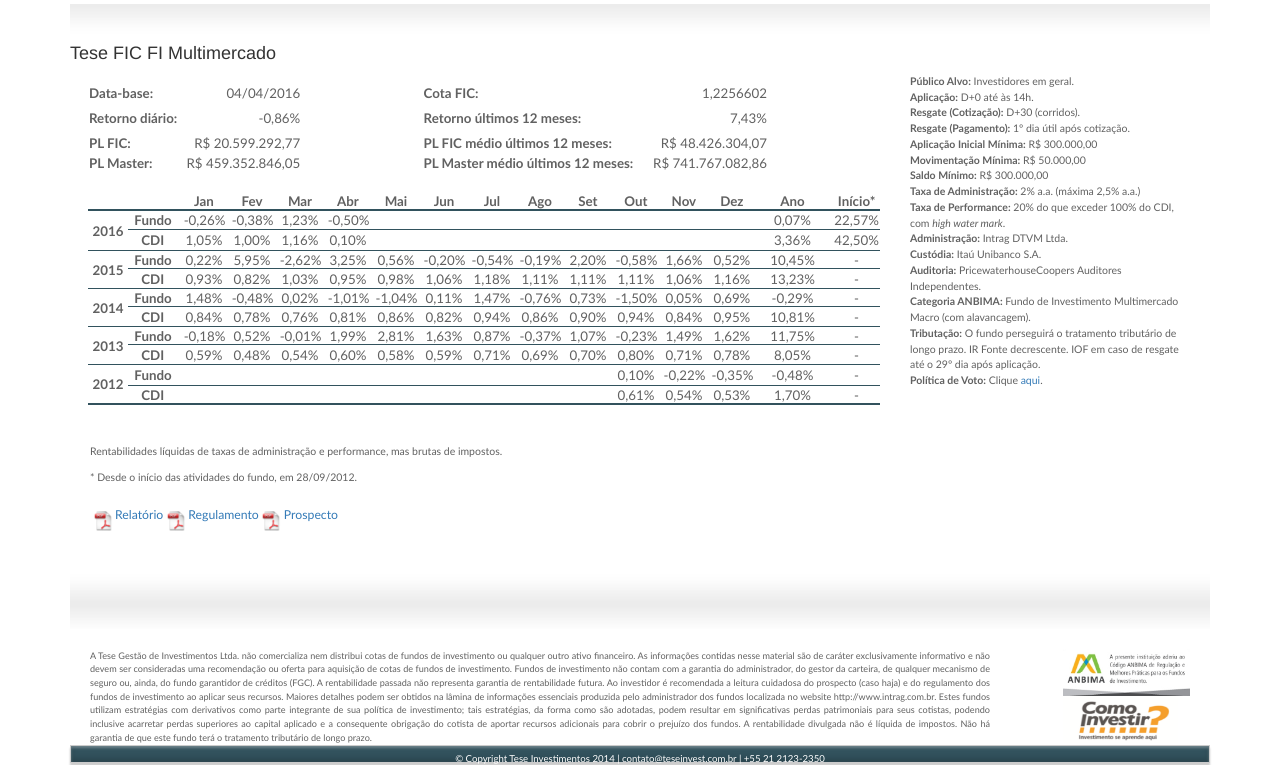
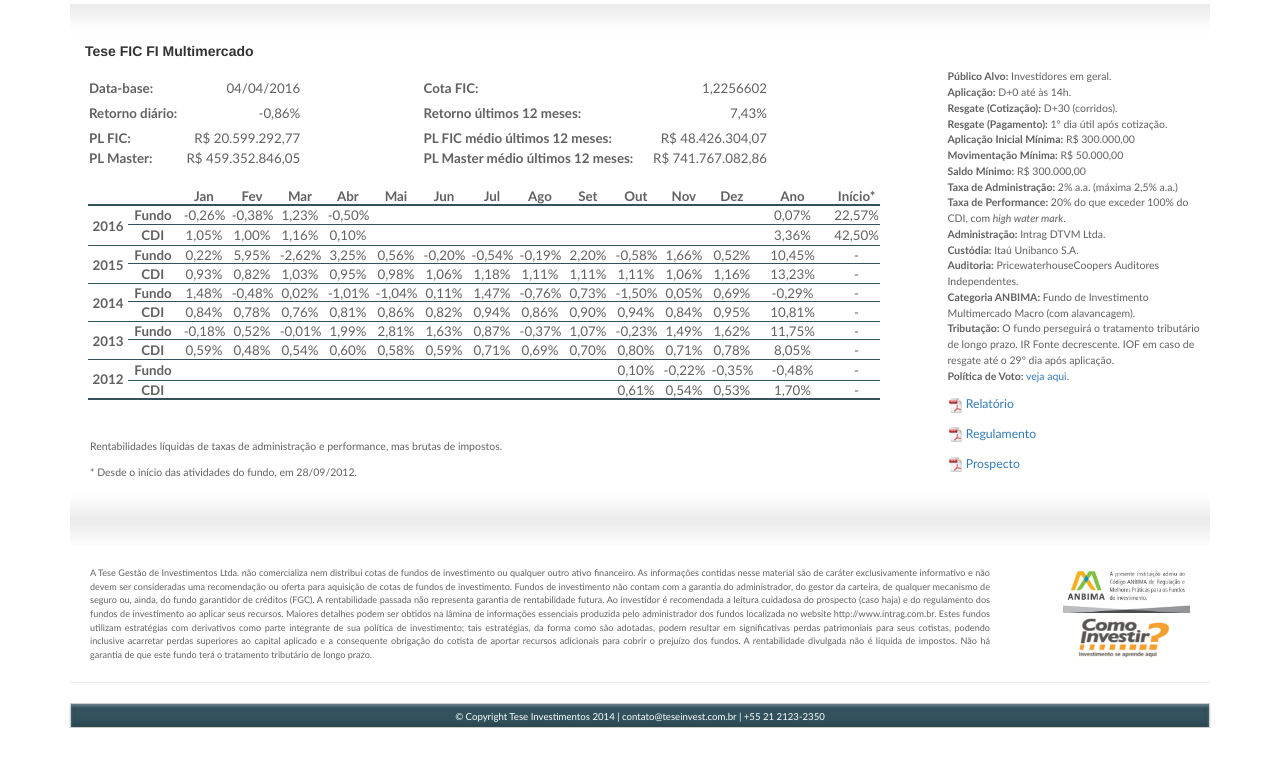
Before and after one commit to fwuensche/lpmg, a plain HTML site: page index.html in a window 1280 px wide. Shown: the part 151-916 px from the top of the page. After the commit the page ends 879 px from the top, so only its background shows below. Drawn offline with nearby package versions, Linux system fonts and the light colour scheme.

Commit message:
Fix layout of home page

```diff
--- a/index.html
+++ b/index.html
@@ -5,6 +5,12 @@
     <title>Tese Gestão de Investimentos</title>
     <link rel="stylesheet" type="text/css" href="style.css" />
     <link rel="shortcut icon" href="favicon.ico">
+
+    <script
+      src="https://code.jquery.com/jquery-2.2.3.min.js"
+      integrity="sha256-a23g1Nt4dtEYOj7bR+vTu7+T8VP13humZFBJNIYoEJo="
+      crossorigin="anonymous">
+    </script>
 
     <!-- Latest compiled and minified CSS -->
     <link rel="stylesheet" href="https://maxcdn.bootstrapcdn.com/bootstrap/3.3.6/css/bootstrap.min.css" integrity="sha384-1q8mTJOASx8j1Au+a5WDVnPi2lkFfwwEAa8hDDdjZlpLegxhjVME1fgjWPGmkzs7" crossorigin="anonymous">
@@ -15,95 +21,62 @@
   </head>
   <body>
     <div class="container">
-      <span id="menu"><p style="text-align:right"> <a href="index.html">Home</a>&#160;&#160;&#160;&#160;&#160;&#160;&#160;&#160;<a href="contato.htm">Contato</a></p></span>
-      <div id="tese">
+
+      <div id="menu">
+        <a href="index.html">Home</a>
+        <a href="contato.htm">Contato</a>
+      </div>
+
+      <div id="logo">
         <a href="index.html"><img src="logo.png" alt="Tese Investimentos" width=120 height=120 style="border-style:none;"></img></a>
       </div>
 
       <div id="top"></div>
 
-      <h4>Tese FIC FI Multimercado</h4>
+      <div class="col-md-12">
+        <h5><b>Tese FIC FI Multimercado</b></h5>
+      </div>
 
-      <div id="corpo">
-        <div id="content_lat">
-          <p id="lateral">
-            <b>Público Alvo:</b> Investidores em geral.
-            <br>
-            <b>Aplicação:</b> D+0 até às 14h.
-            <br>
-            <b>Resgate (Cotização):</b> D+30 (corridos).
-            <br>
-            <b>Resgate (Pagamento):</b> 1º dia útil após cotização.
-            <br>
-            <b>Aplicação Inicial Mínima:</b> R$ 300.000,00
-            <br>
-            <b>Movimentação Mínima:</b> R$ 50.000,00
-            <br>
-            <b>Saldo Mínimo:</b> R$ 300.000,00
-            <br>
-            <b>Taxa de Administração:</b> 2% a.a. (máxima 2,5% a.a.)
-            <br>
-            <b>Taxa de Performance:</b> 20% do que exceder 100% do CDI, com <i>high water mark</i>.
-            <br>
-            <b>Administração:</b> Intrag DTVM Ltda.
-            <br>
-            <b>Custódia:</b> Itaú Unibanco S.A.
-            <br>
-            <b>Auditoria:</b> PricewaterhouseCoopers Auditores Independentes.
-            <br>
-            <b>Categoria ANBIMA:</b> Fundo de Investimento Multimercado Macro (com alavancagem).
-            <br>
-            <b>Tributação:</b> O fundo perseguirá o tratamento tributário de longo prazo. IR Fonte decrescente. IOF em caso de resgate até o 29º dia após aplicação.
-            <br>
-            <b>Política de Voto:</b> Clique <a href="Politica_Voto_Tese_FIC.pdf" target="_blank">aqui</a>.
-          </p>
+      <div class="row">
+        <div class="col-md-9">
+          <div id="content">
+            <iframe id="tabela" src="tabela.htm" frameborder="0"></iframe>
+            <p id="lateral">Rentabilidades líquidas de taxas de administração e performance, mas brutas de impostos.</p>
+            <p id="lateral">* Desde o início das atividades do fundo, em 28/09/2012.</p>
+          </div>
         </div>
 
-        <div id="content">
+        <div class="col-md-3">
+          <p id="lateral">
+            <b>Público Alvo:</b> Investidores em geral.<br>
+            <b>Aplicação:</b> D+0 até às 14h.<br>
+            <b>Resgate (Cotização):</b> D+30 (corridos).<br>
+            <b>Resgate (Pagamento):</b> 1º dia útil após cotização.<br>
+            <b>Aplicação Inicial Mínima:</b> R$ 300.000,00<br>
+            <b>Movimentação Mínima:</b> R$ 50.000,00<br>
+            <b>Saldo Mínimo:</b> R$ 300.000,00<br>
+            <b>Taxa de Administração:</b> 2% a.a. (máxima 2,5% a.a.)<br>
+            <b>Taxa de Performance:</b> 20% do que exceder 100% do CDI, com <i>high water mark</i>.<br>
+            <b>Administração:</b> Intrag DTVM Ltda.<br>
+            <b>Custódia:</b> Itaú Unibanco S.A.<br>
+            <b>Auditoria:</b> PricewaterhouseCoopers Auditores Independentes.<br>
+            <b>Categoria ANBIMA:</b> Fundo de Investimento Multimercado Macro (com alavancagem).<br>
+            <b>Tributação:</b> O fundo perseguirá o tratamento tributário de longo prazo. IR Fonte decrescente. IOF em caso de resgate até o 29º dia após aplicação.<br>
+            <b>Política de Voto:</b> <a href="Politica_Voto_Tese_FIC.pdf" target="_blank">veja aqui</a>.
+          </p>
 
-          <iframe id="tabela" src="tabela.htm" frameborder="0"></iframe>
-
-          <table>
-            <tr>
-              <td width=700px align="left" height=35px>
-                <table>
-                  <tr>
-                    <td>
-                      <p id="lateral">Rentabilidades líquidas de taxas de administração e performance, mas brutas de impostos.</p>
-                    </td>
-                  </tr>
-                  <tr>
-                    <td>
-                      <p id="lateral">* Desde o início das atividades do fundo, em 28/09/2012.</p>
-                    </td>
-                  </tr>
-                  <tr>
-                    <td height=10px></td>
-                  </tr>
-                </table>
-                <table>
-                  <tr>
-                    <td width=25px align="center"><img src="pdf_icon.jpg" width=20px height=20px></img>
-                    </td>
-                    <td width=25px align="center">
-                      <p id="corpo"><a href="Relatorio_Tese_FIC.pdf" target="_blank">Relatório</a></p>
-                    </td>
-                    <td width=25px align="center"><img src="pdf_icon.jpg" width=20px height=20px></img>
-                    </td>
-                    <td width=25px align="center">
-                      <p id="corpo"><a href="Regulamento_Tese_FIC.pdf" target="_blank">Regulamento</a></p>
-                    </td>
-                    <td width=25px align="center"><img src="pdf_icon.jpg" width=20px height=20px></img>
-                    </td>
-                    <td width=25px align="center">
-                      <p id="corpo"><a href="Prospecto_Tese_FIC.pdf" target="_blank">Prospecto</a></p>
-                    </td>
-                  </tr>
-                </table>
-              </td>
-            </tr>
-          </table>
-
+          <p>
+            <img src="pdf_icon.jpg" class="pdf-icon"></img>
+            <span id="corpo"><a href="Relatorio_Tese_FIC.pdf" target="_blank">Relatório</a></span>
+          </p>
+          <p>
+            <img src="pdf_icon.jpg" class="pdf-icon"></img>
+            <span id="corpo"><a href="Regulamento_Tese_FIC.pdf" target="_blank">Regulamento</a></span>
+          </p>
+          <p>
+            <img src="pdf_icon.jpg" class="pdf-icon"></img>
+            <span id="corpo"><a href="Prospecto_Tese_FIC.pdf" target="_blank">Prospecto</a></span>
+          </p>
         </div>
       </div>
 
@@ -118,14 +91,16 @@
       </div>
       <div id="disclaimer">
         <p id="textodisclaimer">
-          A Tese Gestão de Investimentos Ltda. não comercializa nem distribui cotas de fundos de investimento ou qualquer outro ativo financeiro. As informaç&otilde;es contidas nesse material são de caráter exclusivamente informativo
+          A Tese Gestão de Investimentos Ltda. não comercializa nem distribui cotas de fundos de investimento ou qualquer outro ativo financeiro. As informações contidas nesse material são de caráter exclusivamente informativo
           e não devem ser consideradas uma recomendação ou oferta para aquisição de cotas de fundos de investimento. Fundos de investimento não contam com a garantia do administrador, do gestor da carteira, de qualquer
           mecanismo de seguro ou, ainda, do fundo garantidor de créditos (FGC). A rentabilidade passada não representa garantia de rentabilidade futura. Ao investidor é recomendada a leitura cuidadosa do prospecto (caso haja) e do regulamento
-          dos fundos de investimento ao aplicar seus recursos. Maiores detalhes podem ser obtidos na l&acirc;mina de informaç&otilde;es essenciais produzida pelo administrador dos fundos localizada no website http://www.intrag.com.br. Estes fundos
+          dos fundos de investimento ao aplicar seus recursos. Maiores detalhes podem ser obtidos na lâmina de informações essenciais produzida pelo administrador dos fundos localizada no website http://www.intrag.com.br. Estes fundos
           utilizam estratégias com derivativos como parte integrante de sua política de investimento; tais estratégias, da forma como são adotadas, podem resultar em significativas perdas patrimoniais para seus cotistas, podendo
           inclusive acarretar perdas superiores ao capital aplicado e a consequente obrigação do cotista de aportar recursos adicionais para cobrir o prejuízo dos fundos. A rentabilidade divulgada não é líquida
           de impostos. Não há garantia de que este fundo terá o tratamento tributário de longo prazo.</p>
       </div>
+
+      <hr>
 
       <div id="footer">
         <p id="textofooter">&copy; Copyright Tese Investimentos 2014 | <a style="color:white" href="mailto:contato@teseinvest.com.br">contato@teseinvest.com.br</a> | +55 21 2123-2350</p>
--- a/style.css
+++ b/style.css
@@ -8,9 +8,12 @@
 #tabela::-webkit-scrollbar {
   display: none;
 }
+.pdf-icon {
+  height: 15px;
+  width: 15px;
+}
 
 /* old */
-
 body {
 	background-color:#F2F2F2;
 }
@@ -32,12 +35,6 @@ p {
 	text-align:left;
 }
 
-#textofooter{
-	font-size:68.8%;
-	line-height:150%;
-	text-align:center;
-	color:white;
-}
 
 #container{
 	width: 1140px;
@@ -52,7 +49,7 @@ p {
 	text-align:justify;
 }
 
-#tese{
+#logo{
 	padding: 15px 20px 15px 20px;
 	height:115px;
 }
@@ -61,19 +58,21 @@ p {
 	position:relative;
 	float: right;
 	padding: 115px 20px 15px 20px;
-	width:200px;
 	height: 25px;
 	background-color:#FFFFFF;
 }
+#menu a {
+  margin-left: 20px;
+}
 
-#top{
+#top {
 	background-image: url("top.png");
 	height:30px;
 	clear:both;
   margin-top: 40px;
 }
 
-#imagem{
+#imagem {
 	margin: 0 auto ;
 	padding: 0 20px 20px 20px;
 	height:250px;
@@ -83,25 +82,12 @@ p {
 	clear:both;
 }
 
-#content{
-	position:relative;
+#content {
 	padding-left: 20px;
 	padding-right: 35px;
-	height:500px;
-	background-color:#FFFFFF;
-	margin-right: 330px;
 }
 
-#content_lat{
-	float: right;
-	position:relative;
-	padding-right:20px;
-	height:500px;
-	width:300px;
-	background-color:#FFFFFF;
-}
-
-#contato{
+#contato {
 	position:relative;
 	padding-left: 20px;
 	height:380px;
@@ -109,7 +95,7 @@ p {
 	margin-right: 630px;
 }
 
-#contato_lat{
+#contato_lat {
 	float: right;
 	position:relative;
 	padding-right:20px;
@@ -119,13 +105,13 @@ p {
 	background-color:#FFFFFF;
 }
 
-#bottom{
+#bottom {
 	background-image: url("bottom.png");
 	height:55px;
 	clear:both;
 }
 
-#anbima{
+#anbima {
 	position:relative;
 	background-color:#FFFFFF;
 	padding: 20px 20px 20px 28px;
@@ -133,7 +119,7 @@ p {
 	float:right;
 }
 
-#disclaimer{
+#disclaimer {
 	position:relative;
 	padding: 20px 0px 20px 20px;
 	background:#fff;
@@ -141,14 +127,16 @@ p {
 	width:920px;
 }
 
-#footer{
+#footer {
 	background: #32525D;
 	padding:5px;
 	border:1px solid #CCCCCC;
-	height:18px;
+	height:25px;
 	box-shadow: inset 0 2px 3px 0 rgba(255,255,255,.3), inset 0 -3px 6px 0 rgba(0,0,0,.2), 0 3px 2px 0 rgba(0,0,0,.2);
 }
-
-tbody tr:hover td {
-	color: #060B0E;
+#textofooter{
+  color: white;
+	font-size:68.8%;
+	line-height:150%;
+	text-align:center;
 }
```
Also changed, not shown: contato.htm (+2 -2 lines).
